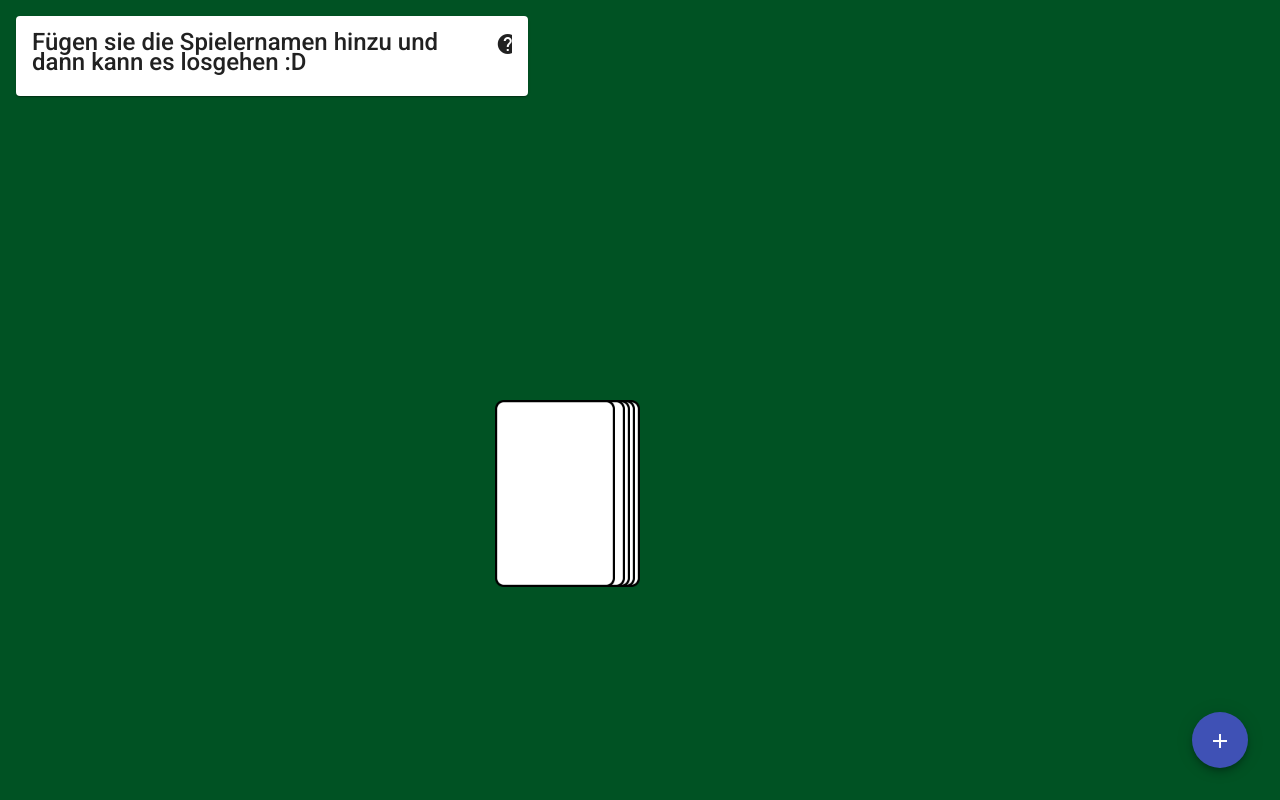
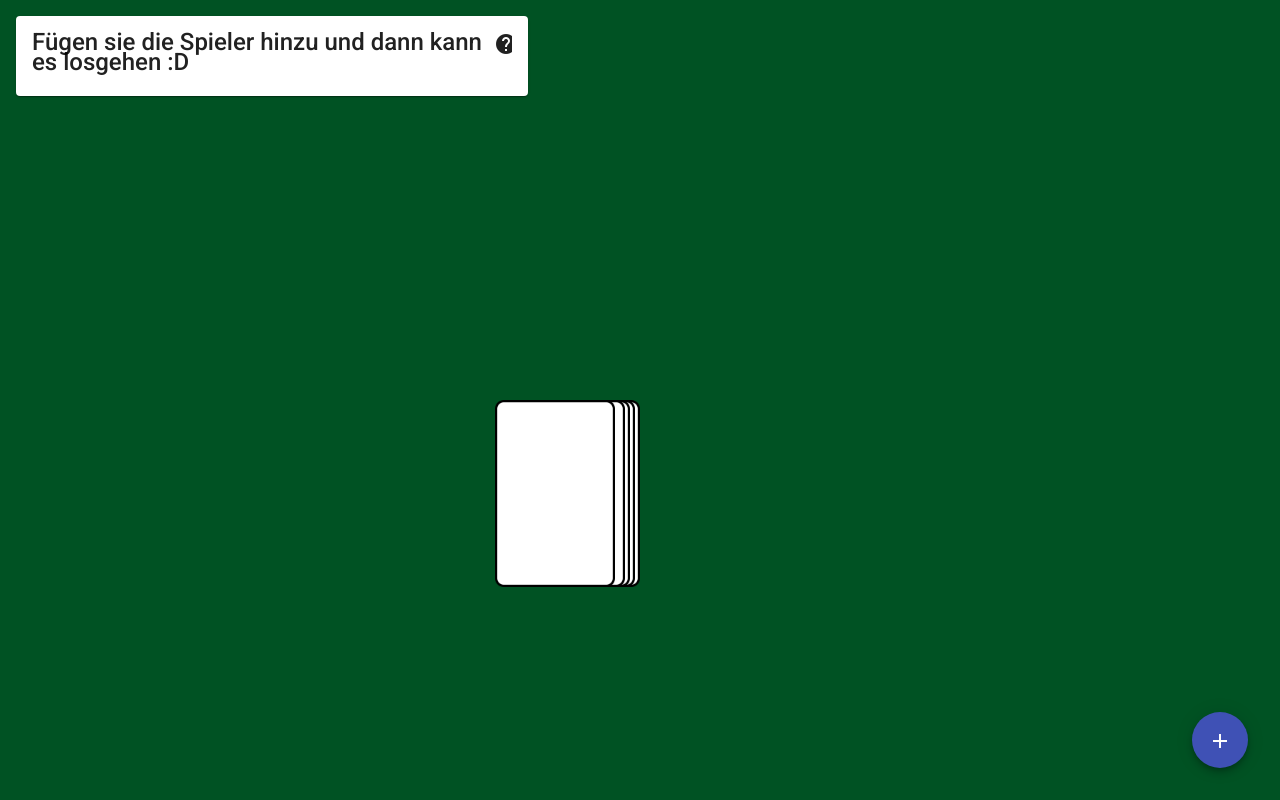
Before and after one commit to nathanaeladam/ringoffire, an Angular app: page /game in a window 1280 px wide. Built offline with nearby package versions, Linux system fonts and the light colour scheme.

Commit message:
make little bug fixes

```diff
--- a/src/app/game-info/game-info.component.html
+++ b/src/app/game-info/game-info.component.html
@@ -1,6 +1,6 @@
 <mat-card class="card">
     <div>
-        <mat-card-title>{{ card ? title : 'Fügen sie die Spielernamen hinzu und dann kann es losgehen :D' }}</mat-card-title>
+        <mat-card-title>{{ card ? title : 'Fügen sie die Spieler hinzu und dann kann es losgehen :D' }}</mat-card-title>
         <mat-icon (click)="help()">help</mat-icon>
     </div>
     <mat-card-content *ngIf="showHelp">
--- a/src/app/game/game.component.ts
+++ b/src/app/game/game.component.ts
@@ -20,6 +20,10 @@ export class GameComponent implements OnInit {
   }
 
   openDialog(): void {
+    if (this.game.players[5]) {
+      alert('Maximale Spieleranzahl ereicht');
+      return;
+    }
     const dialogRef = this.dialog.open(AddPlayerDialogComponent);
 
     dialogRef.afterClosed().subscribe(name => {
@@ -36,6 +40,11 @@ export class GameComponent implements OnInit {
   }
 
   takeCard() {
+    // if nobody is player XD
+    if (!this.game.players[0]) {
+      alert('geben sie bitte Spielernamen über den Plus Button ein!');
+      return;
+    }
     // if card stack is empty
     if (!this.game.stack[0]) {
       alert('card stack is empty');
```
